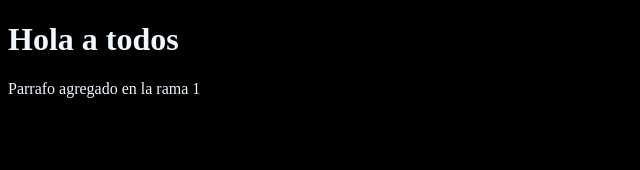
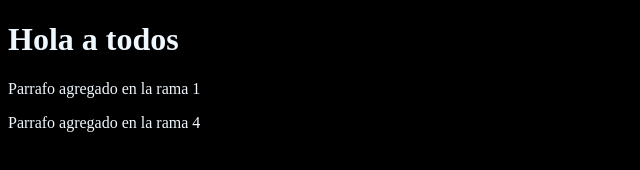
Before and after one commit to yimmirp/Puller, a plain HTML site: page index.html in a window 1280 px wide. Shown: the whole page, without its empty margins (0-640 px from the left). Drawn offline with Linux system fonts and the light colour scheme.

Commit message:
Primer Commir agregado en la rama 4

```diff
--- a/index.html
+++ b/index.html
@@ -13,5 +13,6 @@
 
   <p>Parrafo agregado en la rama 1</p>
 
+  <p>Parrafo agregado en la rama 4</p>
 </body>
 </html>
```
